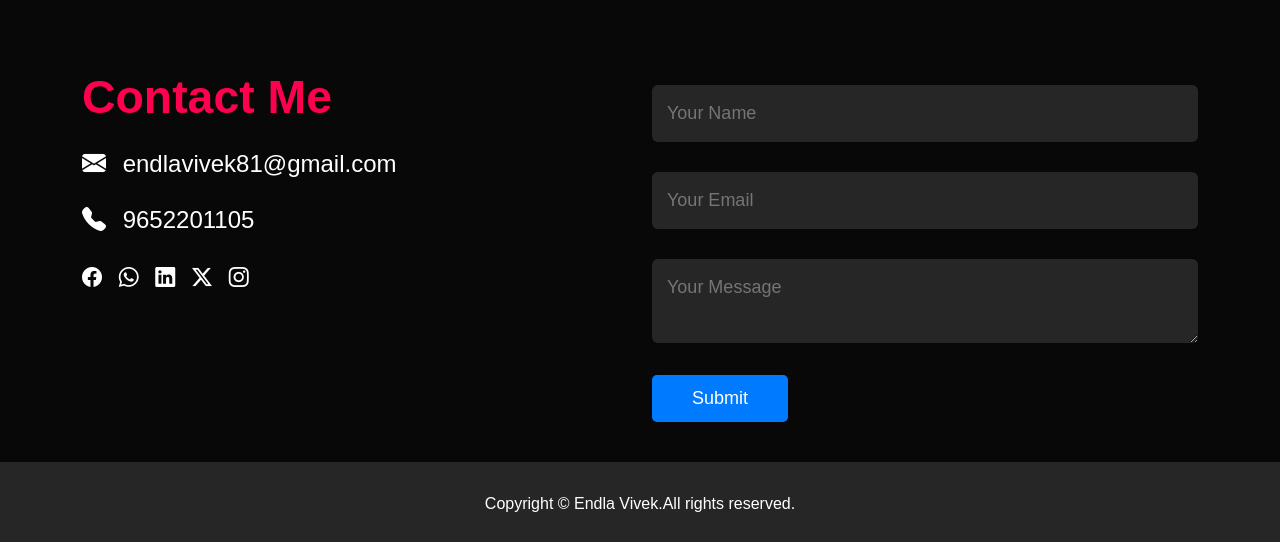
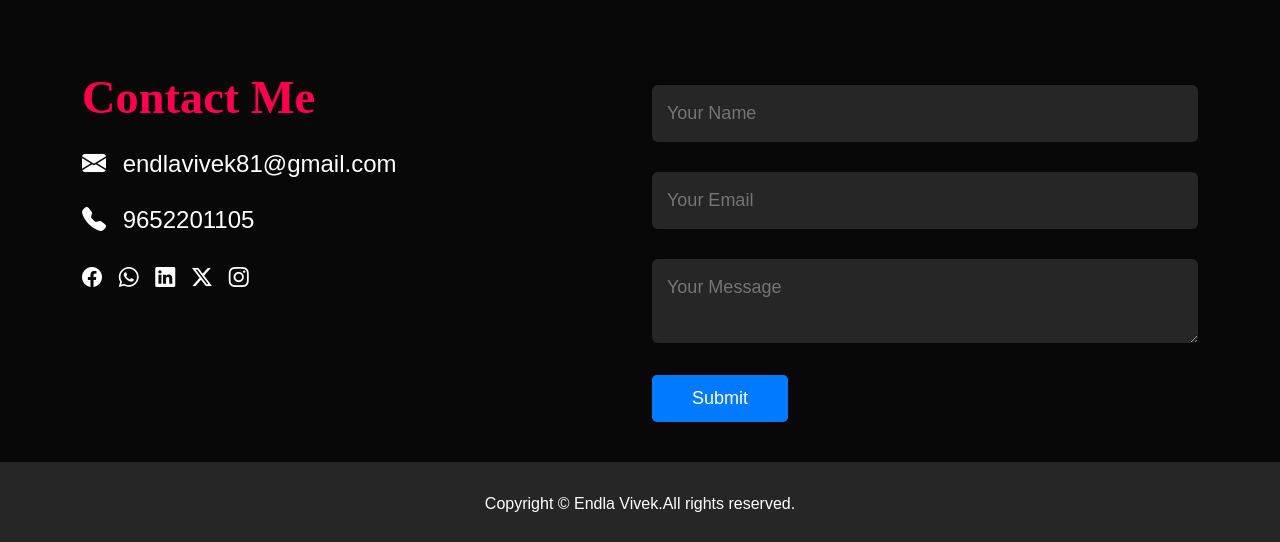
Before and after one commit to VivekEndla/portfolio, a plain HTML site: page index.html in a window 1280 px wide. Shown: the part 4085-4627 px from the top of the page. Drawn offline with nearby package versions, Linux system fonts and the light colour scheme.

Commit message:
style.css

```diff
--- a/style.css
+++ b/style.css
@@ -230,6 +230,7 @@ nav ul li{
 .contact-left h1{
     font-size: 2.9rem;
     font-weight: bold;
+    font-family: "Playfair Display", serif;
     color: #ff004f;
 }
 
```
